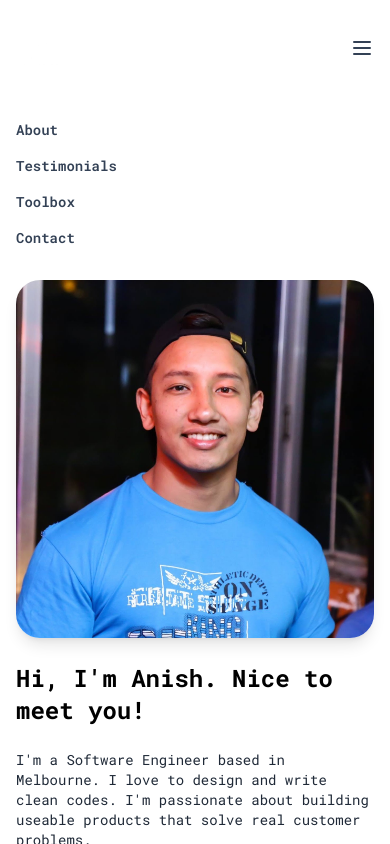
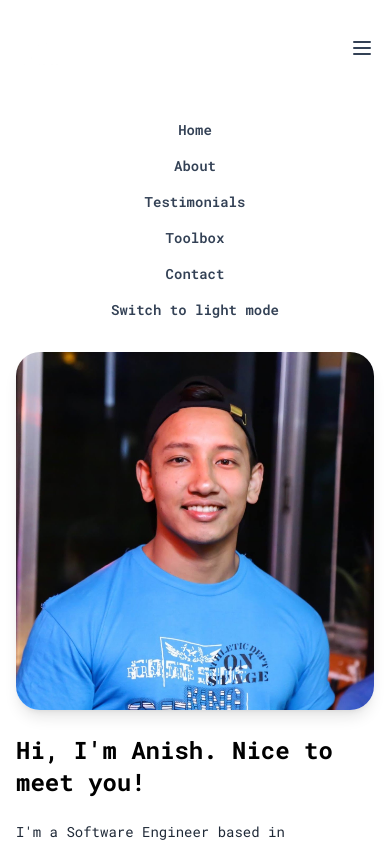
Before and after one commit to ooanishoo/ooanishoo, a Next.js app: page / in a window 390 px wide. Both pictures are taken after a click on the button 362 px from the left and 48 px from the top of the page. Shown: the top 844 px of the page. Built offline with nearby package versions, Linux system fonts and the light colour scheme.

Commit message:
fix: add theme toggle button in nav for smaller devices

```diff
--- a/src/app/components/Nav.tsx
+++ b/src/app/components/Nav.tsx
@@ -49,7 +49,7 @@ const Menu = () => (
 )
 
 export const Nav = () => {
-  const { theme } = useTheme()
+  const { theme, setTheme } = useTheme()
   const [logo, setLogo] = useState(blackLogo)
   const [isNavHidden, setIsNavHidden] = useState(true)
 
@@ -70,7 +70,10 @@ export const Nav = () => {
           isNavHidden ? 'hidden' : ''
         }`}
       >
-        <ul className="pt-4 md:flex md:justify-between  md:pt-0">
+        <ul className="pt-4 text-center  md:flex md:justify-between md:pt-0">
+          <li className="block py-2 hover:text-sky-500 dark:hover:text-sky-400  md:hidden md:p-4">
+            Home
+          </li>
           {NAVIGATIONS.map((nav, _index) => (
             <li
               key={_index}
@@ -81,6 +84,16 @@ export const Nav = () => {
               </Link>
             </li>
           ))}
+          <li className="block py-2 hover:text-sky-500 dark:hover:text-sky-400  md:hidden md:p-4">
+            <button
+              onClick={() => {
+                setTheme(theme === 'dark' ? 'light' : 'dark')
+                setIsNavHidden(!isNavHidden)
+              }}
+            >
+              {`Switch to ${theme === 'light' ? 'dark' : 'light'} mode`}
+            </button>
+          </li>
         </ul>
         <div className=" ml-6 hidden border-l border-solid border-slate-400 pl-6 dark:border-slate-600 md:block ">
           <ToogleThemeButton />
```
